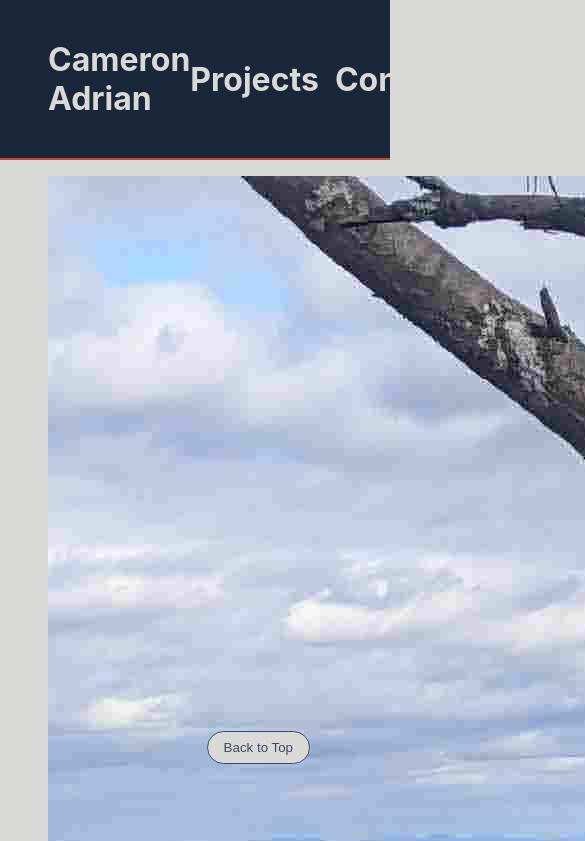
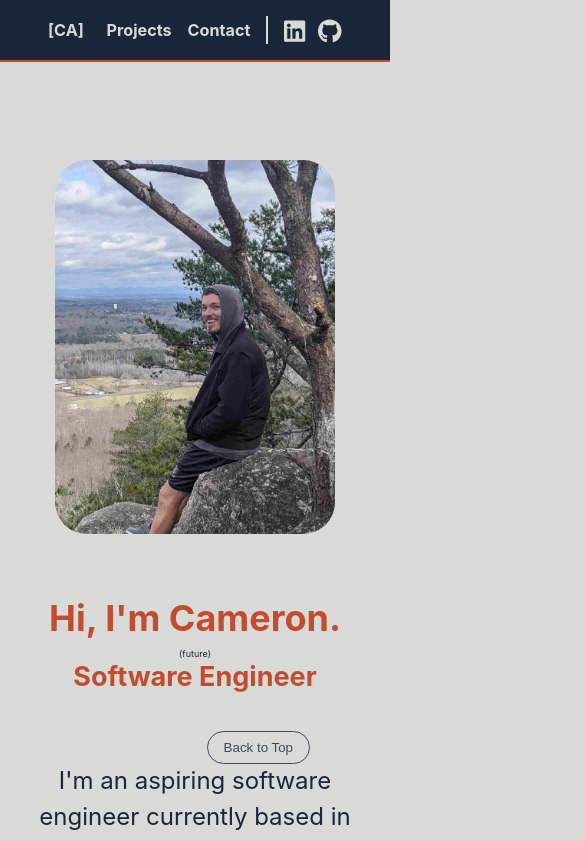
Before and after one commit to cameron-adrian/Professional-Portfolio-Website, a React (Vite) app: page / in a window 390 px wide. Shown: the top 841 px of the page, 585 px wide, since content can reach past the window. Built offline with nearby package versions, Linux system fonts and the light colour scheme.

Commit message:
Update Header component to shrink on scroll and change nameplate text based on window width and add media queries for mobile friendliness

```diff
--- a/src/components/Header.jsx
+++ b/src/components/Header.jsx
@@ -31,32 +31,14 @@ function Header() {
     };
   }, []);
 
-  // Change nameplate text based on window width
-  useEffect(() => {
-    const handleResize = () => {
-      const header = document.querySelector("header");
-      if (window.innerWidth < 1000) {
-        header.classList.add("shrink");
-        setNamePlate("[CA]");
-      } else {
-        header.classList.remove("shrink");
-        setNamePlate("Cameron Adrian");
-      }
-    };
-
-    window.addEventListener("resize", handleResize);
-    return () => {
-      window.removeEventListener("resize", handleResize);
-    };
-  }, []);
-
   return (
-    <header>
+    <header className={window.visualViewport.width < 768 ? "shrink" : ""}>
       <nav>
         <ul className="header-leftside">
           <li className="my-name">
             <a onClick={() => window.scrollTo({ top: 0, behavior: "smooth" })}>
-              {namePlate}
+              <span class="desktop-only">{namePlate}</span>
+              <span class="mobile-only">[CA]</span>
             </a>
           </li>
         </ul>
--- a/src/styles/about-me.css
+++ b/src/styles/about-me.css
@@ -1,3 +1,15 @@
+.profile-photo {
+  display: flex;
+  justify-content: center;
+}
+
+.profile-photo img {
+  max-width: 200px;
+  max-height: 300px;
+  flex: 1 1 33.333%;
+  border-radius: 2rem;
+}
+
 .about-me {
   display: flex;
   justify-content: center;
@@ -24,7 +36,6 @@
 }
 
 .about-me-paragraph {
-  max-width: 90%;
   text-align: center;
   white-space: pre-line;
   text-wrap: normal;
--- a/src/styles/contact.css
+++ b/src/styles/contact.css
@@ -18,7 +18,7 @@
 }
 
 .contact-copy {
-  max-width: 60%;
+  padding: 1rem 1rem;
   text-align: center;
 }
 
--- a/src/styles/header.css
+++ b/src/styles/header.css
@@ -11,6 +11,14 @@ header {
   transition: all 0.3s ease;
   z-index: 1000;
   border-bottom: #c24d2c 2px solid;
+}
+
+@media screen and (max-width: 768px) {
+  header {
+    padding-top: 0rem;
+    padding-bottom: 0rem;
+    font-size: 0.9em;
+  }
 }
 
 header.shrink {
--- a/src/styles/index.css
+++ b/src/styles/index.css
@@ -1,10 +1,9 @@
 /* src/index.css */
-@import "variables.css";
 @import "header.css";
 @import "about-me.css";
 @import "project-card.css";
 @import "contact.css";
-@import "media-queries.css";
+@import "variables.css";
 
 body {
   font-family: helvetica now, -apple-system, BlinkMacSystemFont, segoe ui,
@@ -33,18 +32,6 @@ body {
   margin: auto;
 }
 
-/* .profile-photo {
-  display: flex;
-  justify-content: center;
-}
-
-.profile-photo img {
-  max-width: 25%;
-  max-height: 25%;
-  flex: 1 1 33.333%;
-  border-radius: 2rem;
-} */
-
 main {
   flex-grow: 1;
   padding: 2rem;
@@ -62,7 +49,7 @@ p {
   font-size: x-large;
 }
 
-section {
+#section {
   scroll-margin-top: 5rem;
   padding: 1rem;
 }
@@ -118,3 +105,44 @@ footer p {
   border-left: 2px solid var(--color-light);
   height: 100%;
 }
+
+@media (max-width: 768px) {
+  .desktop-only {
+    display: none;
+  }
+}
+
+@media screen and (min-width: 768px) {
+  .mobile-only {
+    display: none;
+  }
+}
+
+@media (max-width: 480px) {
+  .home {
+    padding-top: 10rem;
+    padding-bottom: 3rem;
+    padding-left: 0.5rem;
+    padding-right: 0.5rem;
+    margin: auto;
+  }
+  #section {
+    scroll-margin-top: 5rem;
+    padding: 0.1rem;
+  }
+  .profile-photo img {
+    max-width: 75%;
+    max-height: 75%;
+  }
+
+  .contact-info {
+    flex-direction: column;
+    align-items: center;
+    padding: 0;
+    gap: 1rem;
+  }
+
+  .contact-copy {
+    text-align: center;
+  }
+}
--- a/src/styles/media-queries.css
+++ /dev/null
@@ -1,25 +0,0 @@
-@media (max-width: 1000px) {
-  .contact-info {
-    flex-direction: column;
-    align-items: center;
-    padding: 0rem;
-    gap: 1rem;
-  }
-
-  @media (max-width: 768px) {
-    .profile-photo {
-      flex: 1 1 calc(50% - 1rem);
-    }
-  }
-
-  @media (max-width: 480px) {
-    .profile-photo {
-      max-height: 75%;
-      flex: 1 1 100%;
-    }
-  }
-
-  .contact-copy {
-    max-width: 90%;
-  }
-}
```
